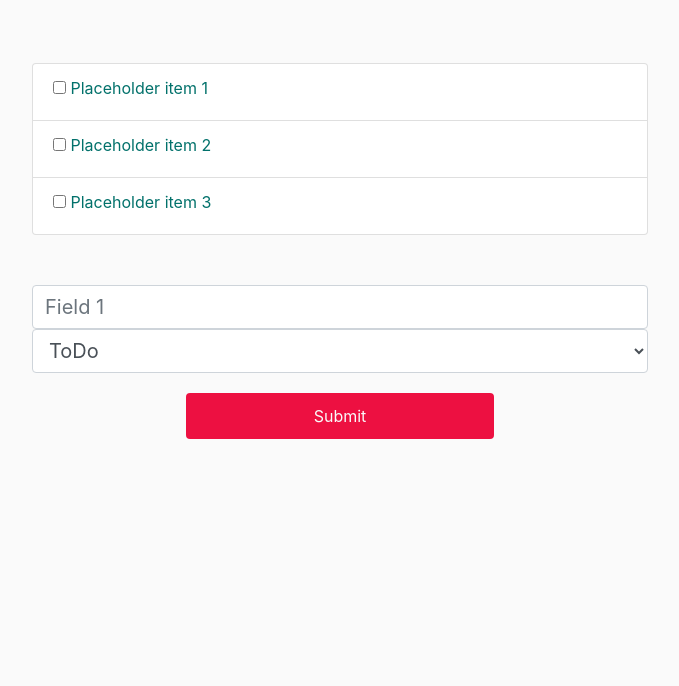
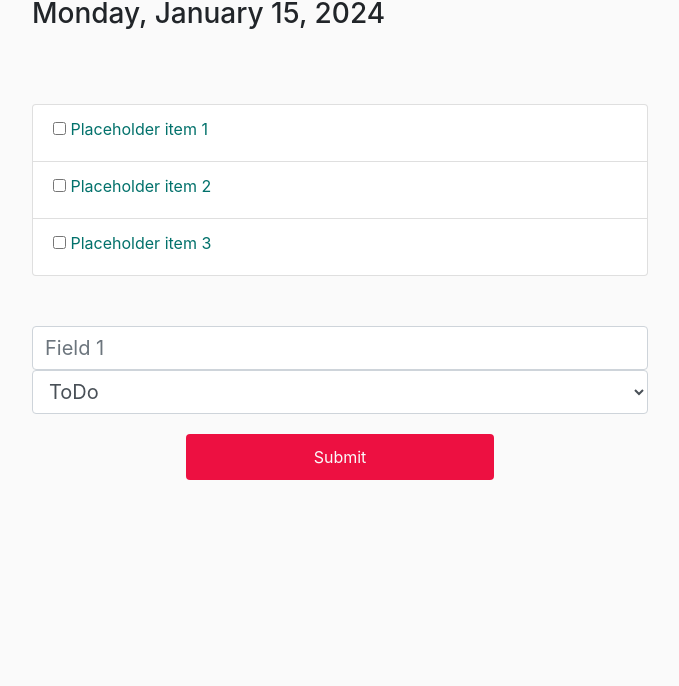
Before and after one commit to pat-bee/day01, a plain HTML site: page index.html in a window 1280 px wide. Shown: the part 114-800 px from the top of the page, without its empty margins (300-979 px from the left). Drawn offline with nearby package versions, Linux system fonts and the light colour scheme.

Commit message:
Update index.html
ChatGPT

```diff
--- a/index.html
+++ b/index.html
@@ -50,6 +50,7 @@
     <div class="container">
             <div class="list-container">
             <h2 class="text-center">TODAY</h2>
+                <h3 id="currentDate"></h3>
              <div>
                     <p id="dateDisplay"></p>
 
@@ -97,5 +98,18 @@
     </div>
     <script src="https://code.jquery.com/jquery-3.5.1.slim.min.js"></script>
     <script src="https://stackpath.bootstrapcdn.com/bootstrap/4.5.0/js/bootstrap.min.js"></script>
+    <script>
+    function displayDate() {
+        var today = new Date();
+        var dateString = today.toLocaleDateString('en-US', {
+            weekday: 'long', year: 'numeric', month: 'long', day: 'numeric'
+        });
+        document.getElementById('currentDate').textContent = dateString;
+    }
+
+    window.onload = displayDate; // Call displayDate when the window loads
+</script>
+
     <script>document.getElementById("dateDisplay").textContent = formattedDate;</script>
+
 </body>
```
